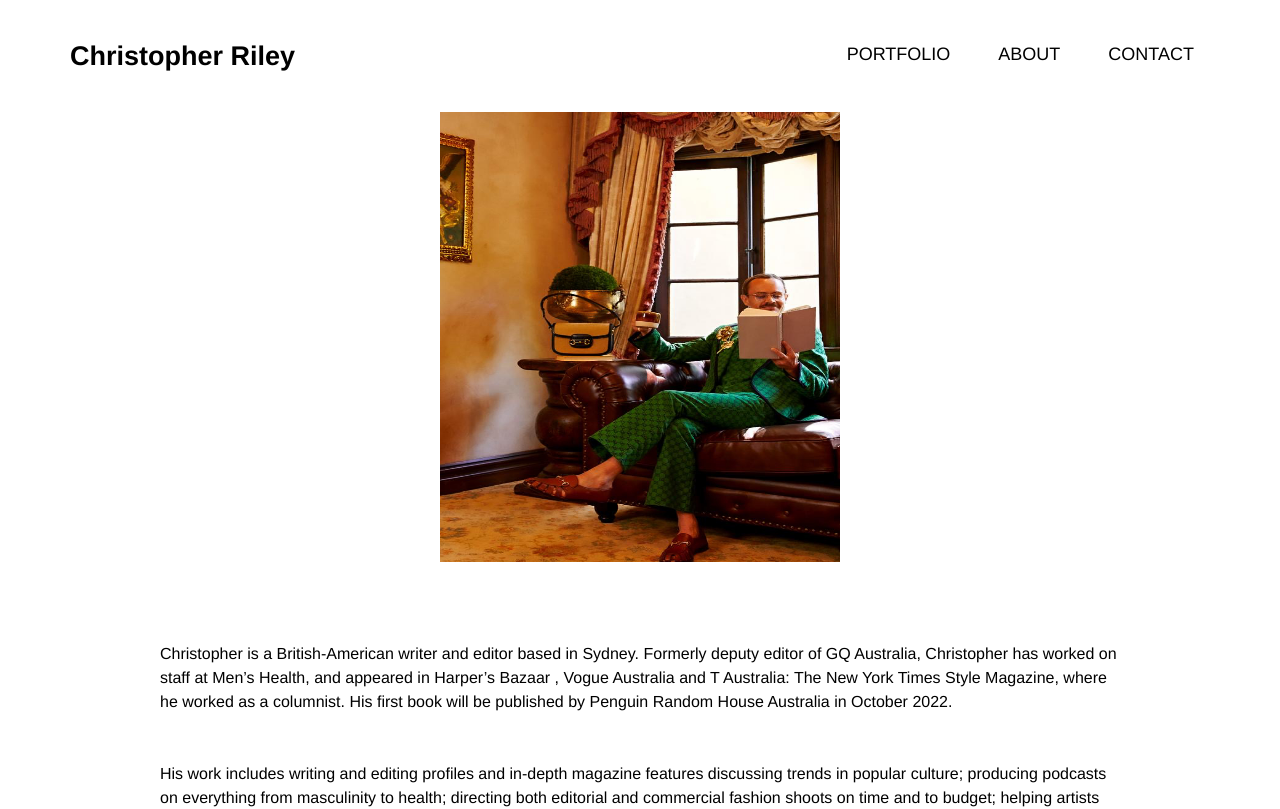
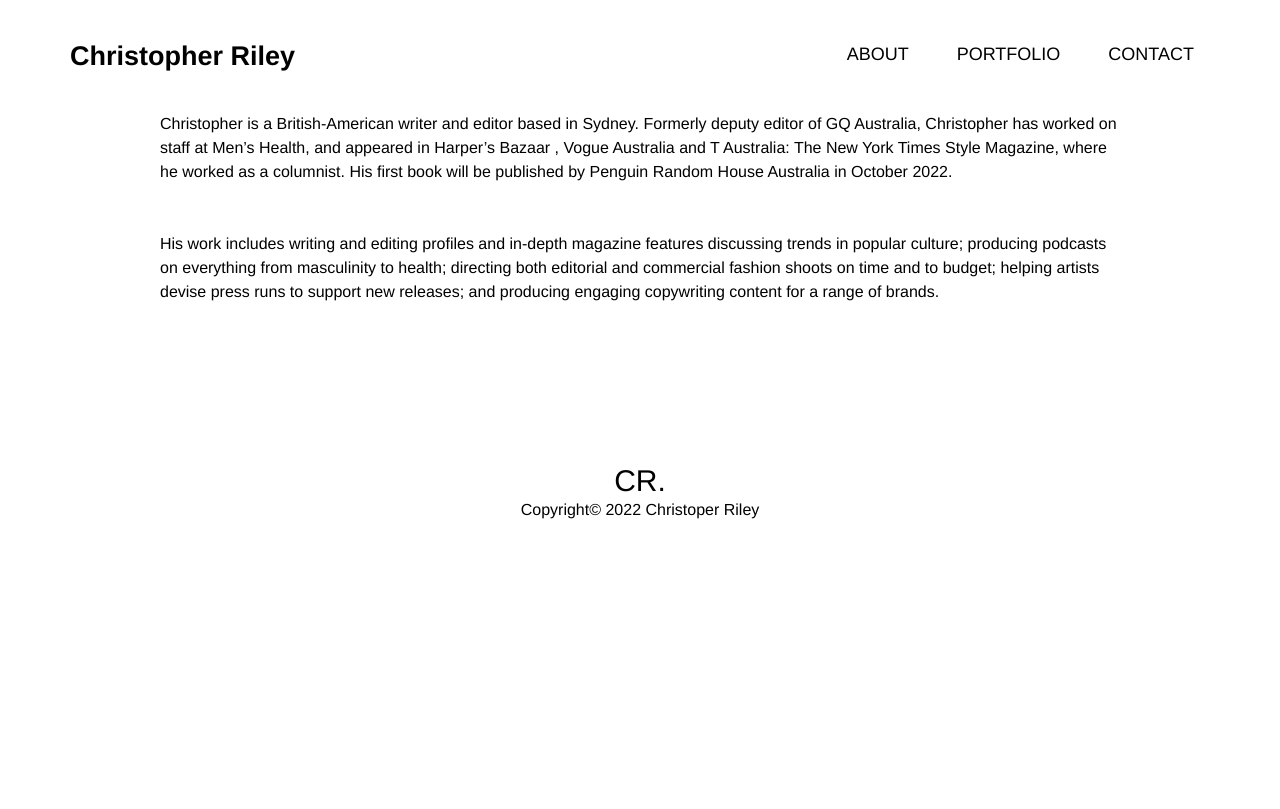
Before and after one commit to AndyBeable/riley-portfolio, a Vue app: page /about in a window 1280 px wide. Shown: the top 809 px of the page. Built offline with nearby package versions, Linux system fonts and the light colour scheme; a web font is replaced by a local one.

Commit message:
removes about img updates nav

```diff
--- a/src/components/Navbar.vue
+++ b/src/components/Navbar.vue
@@ -8,19 +8,12 @@
       </div>
       <ul v-show="!mobile" class="navigation">
         <li>
+          <router-link class="link" :to="{ name: 'About' }">About</router-link>
+        </li>
+        <li>
           <router-link class="link" :to="{ name: 'Portfolio' }"
             >PORTFOLIO
-<!--            <ul class="navigation__dropdown">-->
-<!--              <li>Magazines</li>-->
-<!--              <li>Podcasts</li>-->
-<!--              <li>Videos</li>-->
-<!--              <li>Creative direction</li>-->
-<!--              <li>Books</li>-->
-<!--            </ul>-->
           </router-link>
-        </li>
-        <li>
-          <router-link class="link" :to="{ name: 'About' }">About</router-link>
         </li>
         <li>
           <router-link class="link" :to="{ name: 'Contact' }"
@@ -42,13 +35,13 @@
             <router-link class="link" :to="{ name: 'Home' }">Home</router-link>
           </li>
           <li>
-            <router-link class="link" :to="{ name: 'Portfolio' }"
-              >Portfolio</router-link
+            <router-link class="link" :to="{ name: 'About' }"
+              >About</router-link
             >
           </li>
           <li>
-            <router-link class="link" :to="{ name: 'About' }"
-              >About</router-link
+            <router-link class="link" :to="{ name: 'Portfolio' }"
+              >Portfolio</router-link
             >
           </li>
           <li>
--- a/src/views/About.vue
+++ b/src/views/About.vue
@@ -1,6 +1,5 @@
 <template>
   <div class="about">
-    <img src="../assets/main-2.jpg" alt="">
     <p>
       Christopher is a British-American writer and editor based in Sydney.
       Formerly deputy editor of GQ Australia, Christopher has worked on staff at
@@ -36,11 +35,6 @@ export default {
   justify-content: center;
   align-items: center;
 
-  img {
-    width: 400px;
-    height: 450px;
-    margin-bottom: 5rem;
-  }
   p {
     margin-bottom: 3rem;
   }
--- a/src/views/Home.vue
+++ b/src/views/Home.vue
@@ -29,6 +29,22 @@
 <script>
 export default {
   name: "Home",
+  data() {
+    return {
+      mobile: true
+    }
+  },
+  methods: {
+    checkScreen() {
+      this.windowWidth = window.innerWidth;
+      if (this.windowWidth <= 750) {
+        this.mobile = true;
+        return;
+      }
+      this.mobile = false;
+      return;
+    },
+  },
 };
 </script>
 
```
